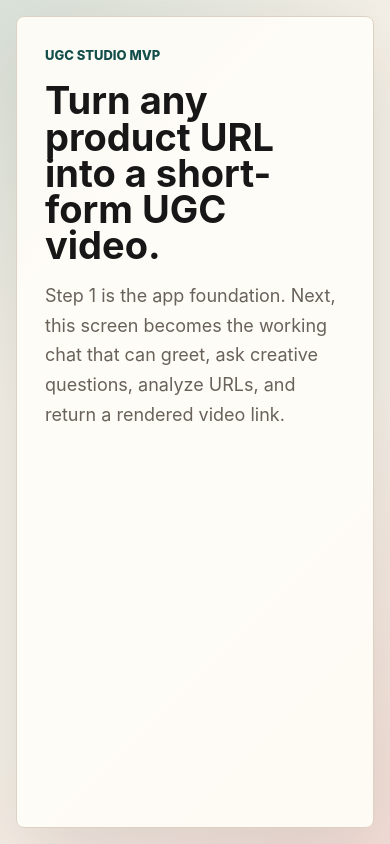
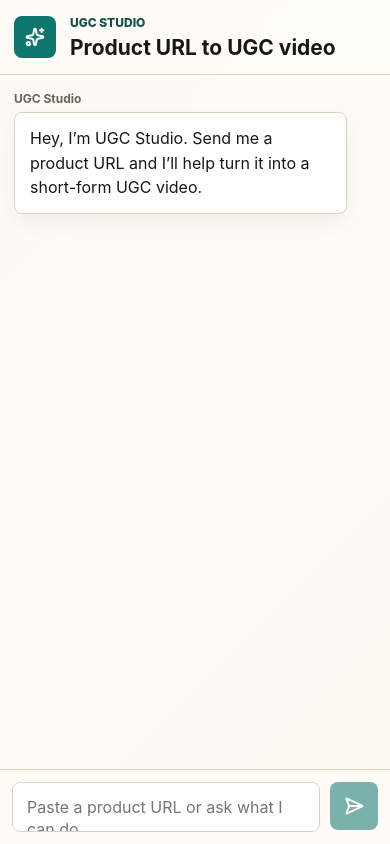
Before and after one commit to CodeSmith18/Result_Dev_UGC_GENRATOR, a Next.js app: page / in a window 390 px wide. Built offline with nearby package versions, Linux system fonts and the light colour scheme.

Commit message:
feat: add conversational chat shell

```diff
--- /dev/null
+++ b/app/api/chat/route.js
@@ -0,0 +1,28 @@
+import { NextResponse } from "next/server";
+import { createAssistantReply } from "@/lib/basicAssistant";
+
+export async function POST(request) {
+  try {
+    const body = await request.json();
+    const messages = Array.isArray(body.messages) ? body.messages : [];
+    const reply = createAssistantReply(messages);
+
+    return NextResponse.json({
+      message: {
+        role: "assistant",
+        ...reply
+      }
+    });
+  } catch (error) {
+    return NextResponse.json(
+      {
+        message: {
+          role: "assistant",
+          status: "error",
+          content: "I could not read that message. Please try again."
+        }
+      },
+      { status: 400 }
+    );
+  }
+}
--- a/app/globals.css
+++ b/app/globals.css
@@ -42,27 +42,45 @@
   min-height: 100vh;
   display: grid;
   place-items: center;
-  padding: 32px;
+  padding: 24px;
 }
 
-.panel {
-  width: min(960px, 100%);
-  min-height: min(720px, calc(100vh - 64px));
+.chat-panel {
+  width: min(980px, 100%);
+  height: min(820px, calc(100vh - 48px));
+  display: grid;
+  grid-template-rows: auto 1fr auto;
   border: 1px solid var(--line);
   border-radius: 8px;
   background: rgba(255, 253, 248, 0.92);
   box-shadow: 0 24px 80px rgba(30, 24, 18, 0.12);
+  overflow: hidden;
 }
 
-.masthead {
-  max-width: 720px;
-  padding: clamp(32px, 7vw, 72px);
+.chat-header {
+  display: flex;
+  align-items: center;
+  gap: 14px;
+  padding: 18px 20px;
+  border-bottom: 1px solid var(--line);
+  background: rgba(255, 253, 248, 0.78);
+  backdrop-filter: blur(12px);
+}
+
+.brand-mark {
+  width: 42px;
+  height: 42px;
+  display: grid;
+  place-items: center;
+  border-radius: 8px;
+  background: var(--accent);
+  color: white;
 }
 
 .eyebrow {
-  margin: 0 0 16px;
+  margin: 0 0 3px;
   color: var(--accent-strong);
-  font-size: 13px;
+  font-size: 12px;
   font-weight: 800;
   letter-spacing: 0;
   text-transform: uppercase;
@@ -70,28 +88,150 @@
 
 h1 {
   margin: 0;
-  max-width: 680px;
-  font-size: clamp(38px, 7vw, 72px);
-  line-height: 0.95;
+  font-size: 21px;
+  line-height: 1.15;
   letter-spacing: 0;
 }
 
 p {
   color: var(--muted);
-  font-size: 18px;
-  line-height: 1.65;
+  font-size: 16px;
+  line-height: 1.55;
+}
+
+.message-list {
+  display: flex;
+  flex-direction: column;
+  gap: 14px;
+  padding: 22px;
+  overflow-y: auto;
+}
+
+.message {
+  width: min(78%, 680px);
+}
+
+.message.user {
+  align-self: flex-end;
+}
+
+.message.assistant {
+  align-self: flex-start;
+}
+
+.message-label {
+  margin-bottom: 6px;
+  color: var(--muted);
+  font-size: 12px;
+  font-weight: 750;
+}
+
+.message p {
+  margin: 0;
+  white-space: pre-wrap;
+  border: 1px solid var(--line);
+  border-radius: 8px;
+  padding: 13px 15px;
+  background: white;
+  color: var(--ink);
+  box-shadow: 0 8px 24px rgba(30, 24, 18, 0.06);
+}
+
+.message.user p {
+  border-color: rgba(15, 118, 110, 0.2);
+  background: var(--accent);
+  color: white;
+}
+
+.typing-row {
+  align-self: flex-start;
+  display: inline-flex;
+  align-items: center;
+  gap: 8px;
+  color: var(--muted);
+  font-size: 14px;
+}
+
+.spin {
+  animation: spin 0.8s linear infinite;
+}
+
+.composer {
+  display: grid;
+  grid-template-columns: 1fr auto;
+  gap: 10px;
+  padding: 16px;
+  border-top: 1px solid var(--line);
+  background: rgba(255, 253, 248, 0.82);
+}
+
+.composer textarea {
+  width: 100%;
+  min-height: 48px;
+  max-height: 140px;
+  resize: none;
+  border: 1px solid var(--line);
+  border-radius: 8px;
+  padding: 13px 14px;
+  background: white;
+  color: var(--ink);
+  line-height: 1.4;
+  outline: none;
+}
+
+.composer textarea:focus {
+  border-color: var(--accent);
+  box-shadow: 0 0 0 3px rgba(15, 118, 110, 0.14);
+}
+
+.send-button {
+  width: 48px;
+  height: 48px;
+  display: grid;
+  place-items: center;
+  border: 0;
+  border-radius: 8px;
+  background: var(--accent);
+  color: white;
+  cursor: pointer;
+}
+
+.send-button:disabled,
+.composer textarea:disabled {
+  cursor: not-allowed;
+  opacity: 0.55;
+}
+
+@keyframes spin {
+  to {
+    transform: rotate(360deg);
+  }
 }
 
 @media (max-width: 720px) {
   .shell {
-    padding: 16px;
+    padding: 0;
   }
 
-  .panel {
-    min-height: calc(100vh - 32px);
+  .chat-panel {
+    height: 100vh;
+    border: 0;
+    border-radius: 0;
   }
 
-  .masthead {
-    padding: 28px;
+  .message {
+    width: 92%;
+  }
+
+  .chat-header {
+    padding: 14px;
+  }
+
+  .message-list {
+    padding: 16px 14px;
+  }
+
+  .composer {
+    padding: 12px;
   }
 }
--- a/app/page.jsx
+++ b/app/page.jsx
@@ -1,17 +1,9 @@
+import { Chat } from "@/components/Chat";
+
 export default function Home() {
   return (
     <main className="shell">
-      <section className="panel">
-        <div className="masthead">
-          <p className="eyebrow">UGC Studio MVP</p>
-          <h1>Turn any product URL into a short-form UGC video.</h1>
-          <p>
-            Step 1 is the app foundation. Next, this screen becomes the working
-            chat that can greet, ask creative questions, analyze URLs, and
-            return a rendered video link.
-          </p>
-        </div>
-      </section>
+      <Chat />
     </main>
   );
 }
--- /dev/null
+++ b/components/Chat.jsx
@@ -0,0 +1,122 @@
+"use client";
+
+import { useMemo, useRef, useState } from "react";
+import { Loader2, Sparkles } from "lucide-react";
+import { ChatInput } from "@/components/ChatInput";
+import { MessageBubble } from "@/components/MessageBubble";
+
+const initialMessages = [
+  {
+    id: "welcome",
+    role: "assistant",
+    content:
+      "Hey, I’m UGC Studio. Send me a product URL and I’ll help turn it into a short-form UGC video."
+  }
+];
+
+function createMessage(role, content, extra = {}) {
+  return {
+    id: crypto.randomUUID(),
+    role,
+    content,
+    ...extra
+  };
+}
+
+export function Chat() {
+  const [messages, setMessages] = useState(initialMessages);
+  const [isSending, setIsSending] = useState(false);
+  const listRef = useRef(null);
+
+  const canSend = useMemo(() => !isSending, [isSending]);
+
+  async function handleSend(content) {
+    const trimmed = content.trim();
+
+    if (!trimmed || isSending) {
+      return;
+    }
+
+    const userMessage = createMessage("user", trimmed);
+    const nextMessages = [...messages, userMessage];
+
+    setMessages(nextMessages);
+    setIsSending(true);
+
+    requestAnimationFrame(() => {
+      listRef.current?.scrollTo({
+        top: listRef.current.scrollHeight,
+        behavior: "smooth"
+      });
+    });
+
+    try {
+      const response = await fetch("/api/chat", {
+        method: "POST",
+        headers: {
+          "Content-Type": "application/json"
+        },
+        body: JSON.stringify({
+          messages: nextMessages.map(({ role, content }) => ({ role, content }))
+        })
+      });
+
+      if (!response.ok) {
+        throw new Error("Chat request failed");
+      }
+
+      const data = await response.json();
+      setMessages((current) => [
+        ...current,
+        createMessage("assistant", data.message.content, {
+          status: data.message.status
+        })
+      ]);
+    } catch (error) {
+      setMessages((current) => [
+        ...current,
+        createMessage(
+          "assistant",
+          "I hit a snag replying to that. Try again in a second."
+        )
+      ]);
+    } finally {
+      setIsSending(false);
+      requestAnimationFrame(() => {
+        listRef.current?.scrollTo({
+          top: listRef.current.scrollHeight,
+          behavior: "smooth"
+        });
+      });
+    }
+  }
+
+  return (
+    <section className="chat-panel" aria-label="UGC Studio chat">
+      <header className="chat-header">
+        <div className="brand-mark" aria-hidden="true">
+          <Sparkles size={20} strokeWidth={2.4} />
+        </div>
+        <div>
+          <p className="eyebrow">UGC Studio</p>
+          <h1>Product URL to UGC video</h1>
+        </div>
+      </header>
+
+      <div className="message-list" ref={listRef}>
+        {messages.map((message) => (
+          <MessageBubble key={message.id} message={message} />
+        ))}
+
+        {isSending ? (
+          <div className="typing-row" aria-live="polite">
+            <Loader2 size={18} className="spin" />
+            Thinking through the angle...
+          </div>
+        ) : null}
+      </div>
+
+      <ChatInput disabled={!canSend} onSend={handleSend} />
+    </section>
+  );
+}
--- /dev/null
+++ b/components/ChatInput.jsx
@@ -0,0 +1,46 @@
+"use client";
+
+import { useState } from "react";
+import { SendHorizontal } from "lucide-react";
+
+export function ChatInput({ disabled, onSend }) {
+  const [value, setValue] = useState("");
+
+  function submitMessage(event) {
+    event.preventDefault();
+    const message = value.trim();
+
+    if (!message || disabled) {
+      return;
+    }
+
+    setValue("");
+    onSend(message);
+  }
+
+  return (
+    <form className="composer" onSubmit={submitMessage}>
+      <textarea
+        aria-label="Message"
+        disabled={disabled}
+        onChange={(event) => setValue(event.target.value)}
+        onKeyDown={(event) => {
+          if (event.key === "Enter" && !event.shiftKey) {
+            submitMessage(event);
+          }
+        }}
+        placeholder="Paste a product URL or ask what I can do..."
+        rows={1}
+        value={value}
+      />
+      <button
+        aria-label="Send message"
+        className="send-button"
+        disabled={disabled || !value.trim()}
+        type="submit"
+      >
+        <SendHorizontal size={20} strokeWidth={2.4} />
+      </button>
+    </form>
+  );
+}
--- /dev/null
+++ b/components/MessageBubble.jsx
@@ -0,0 +1,10 @@
+export function MessageBubble({ message }) {
+  return (
+    <article className={`message ${message.role}`}>
+      <div className="message-label">
+        {message.role === "user" ? "You" : "UGC Studio"}
+      </div>
+      <p>{message.content}</p>
+    </article>
+  );
+}
--- /dev/null
+++ b/lib/basicAssistant.js
@@ -0,0 +1,46 @@
+import { extractUrl } from "@/lib/extractUrl";
+
+const preferenceQuestions = `Nice, I can make a UGC video for this. Quick vibe check first:
+
+1. What tone do you want? Funny, premium, chaotic, educational, founder-style, or bold?
+2. Who should this feel made for? Gen Z, busy professionals, creators, parents, fitness people, or someone else?
+3. What should the video optimize for? Clicks, laughs, trust, purchases, signups, or app installs?`;
+
+export function createAssistantReply(messages) {
+  const lastMessage = messages.at(-1)?.content?.trim() || "";
+  const lower = lastMessage.toLowerCase();
+  const url = extractUrl(lastMessage);
+
+  if (url) {
+    return {
+      status: "awaiting_preferences",
+      content: preferenceQuestions
+    };
+  }
+
+  if (/^(hi|hey|hello|yo|gm|good morning|good evening)\b/i.test(lower)) {
+    return {
+      status: "idle",
+      content:
+        "Hey! Send me a product URL when you’re ready, and I’ll help shape it into a short UGC video."
+    };
+  }
+
+  if (
+    lower.includes("what can you do") ||
+    lower.includes("help") ||
+    lower.includes("how does this work")
+  ) {
+    return {
+      status: "idle",
+      content:
+        "I can generate UGC videos for products. Send me any product URL, I’ll analyze the site, ask a quick tone/audience/goal check, then create a short-form video concept and render a video link."
+    };
+  }
+
+  return {
+    status: "idle",
+    content:
+      "I’m best at making product UGC videos. Send me a URL, or tell me the product in one sentence, and I’ll start shaping the creative direction."
+  };
+}
--- /dev/null
+++ b/lib/extractUrl.js
@@ -0,0 +1,12 @@
+const urlPattern = /(https?:\/\/[^\s]+|(?:www\.)?[a-z0-9-]+(?:\.[a-z0-9-]+)+(?:\/[^\s]*)?)/i;
+
+export function extractUrl(text) {
+  const match = text.match(urlPattern);
+
+  if (!match) {
+    return null;
+  }
+
+  const rawUrl = match[0].replace(/[),.!?]+$/, "");
+  return rawUrl.startsWith("http") ? rawUrl : `https://${rawUrl}`;
+}
```
